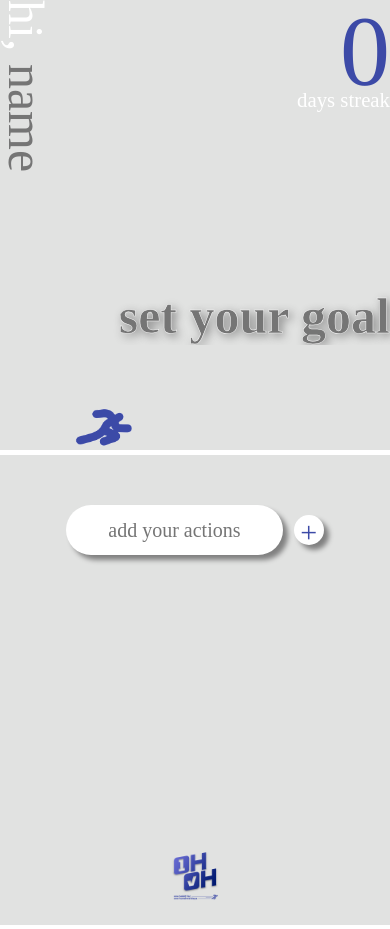
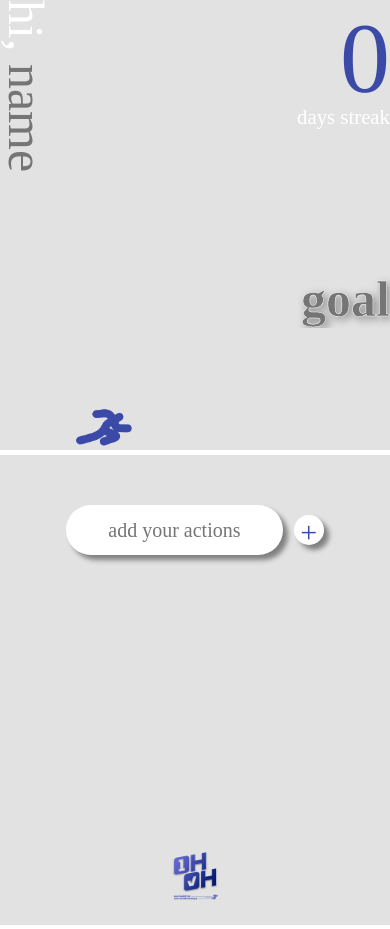
Before and after one commit to woohyun-park/ohoh, an Angular app: page / in a window 390 px wide. Built offline with nearby package versions, Linux system fonts and the light colour scheme; a web font is replaced by a local one.

Commit message:
REFACTOR: refactor title for responsive web

```diff
--- a/src/app/title/title.component.css
+++ b/src/app/title/title.component.css
@@ -2,7 +2,8 @@
   --color-basic: white;
   --color-brand: #3C4AA7;
 
-  display: block;
+  display:block;
+  justify-content: space-between;
 
   height: 450px;
   width: 100vw;
@@ -14,9 +15,15 @@ input{
 }
 
 .userName{
+  width: 20%;
+  height: 100%;
+}
+
+.userName__cont{
   position:relative;
   transform: rotate(90deg);
   transform-origin: left top;
+  width: 450px;
   left: 55px;
 
   font-size: 50px;
@@ -30,43 +37,72 @@ input{
 }
 
 .streak{
-  position: relative;
+  /* position: relative;
   float: right;
   bottom: 65px;
-  right: 0;
+  right: 0; */
+
+
+
+  width: 20%;
+  min-width: 250px;
 }
 
 .streak__num{
-  width: 600px;
+  /* width: 600px;
 
-  text-align: right;
+  text-align: right; */
 
   font-size: 100px;
   color: var(--color-brand);
+
+
+
+  width:100%;
+  text-align: right;
 }
 
 .streak__text{
-  position: relative;
+  /* position: relative;
   text-align: right;
-  bottom: 20px;
+  bottom: 20px; */
 
   font-size: 130%;
   color: var(--color-basic);
+
+
+
+  text-align: right;
+  margin-top: -.5em;
 }
 
 .goal{
   font-size: 50px;
   color: var(--color-brand);
+
+
+
+  text-align:right;
 }
 
 .goal__text{
-  float: right;
+  /* float: right;
   text-align: right;
 
   width: 500px;
-  margin-top: 90px;
+  margin-top: 90px; */
 
   font-weight: bold;
   -webkit-text-stroke: .5px white;
-  text-shadow: 3px 3px 10px grey;
+  text-shadow: 3px 3px 8px grey;
+
+
+
+  width: 100%;
 }
+
+.test{
+  height: 60%;
+  display: flex;
+  justify-content: space-between;
+}
--- a/src/app/title/title.component.html
+++ b/src/app/title/title.component.html
@@ -1,20 +1,21 @@
-<div class="top1">
-  <div class="userName">hi,
-    <input [(ngModel)]="userName" (ngModelChange)="updateUserName()"
-      class="userName__name" placeholder="name"/>
+<div class="test">
+  <div class="userName">
+    <div class="userName__cont">hi,
+      <input [(ngModel)]="userName" (ngModelChange)="updateUserName()"
+        class="userName__name" placeholder="name"/>
+    </div>
   </div>
-</div>
-<div class="top2"></div>
-<div class="top3">
+
   <div class="streak">
     <input [ngModel]="streak" (ngModelChange)="addStreak()"
       class="streak__num" readonly/>
     <div class="streak__text">days streak</div>
   </div>
 </div>
-<div class="bottom1">
-  <div class="goal">
-    <input [(ngModel)]="goal" (ngModelChange)="updateGoal()"
-      class="goal__text" placeholder="set your goal"/>
-  </div>
+
+
+
+<div class="goal">
+  <input [(ngModel)]="goal" (ngModelChange)="updateGoal()"
+    class="goal__text" placeholder="goal"/>
 </div>
```
